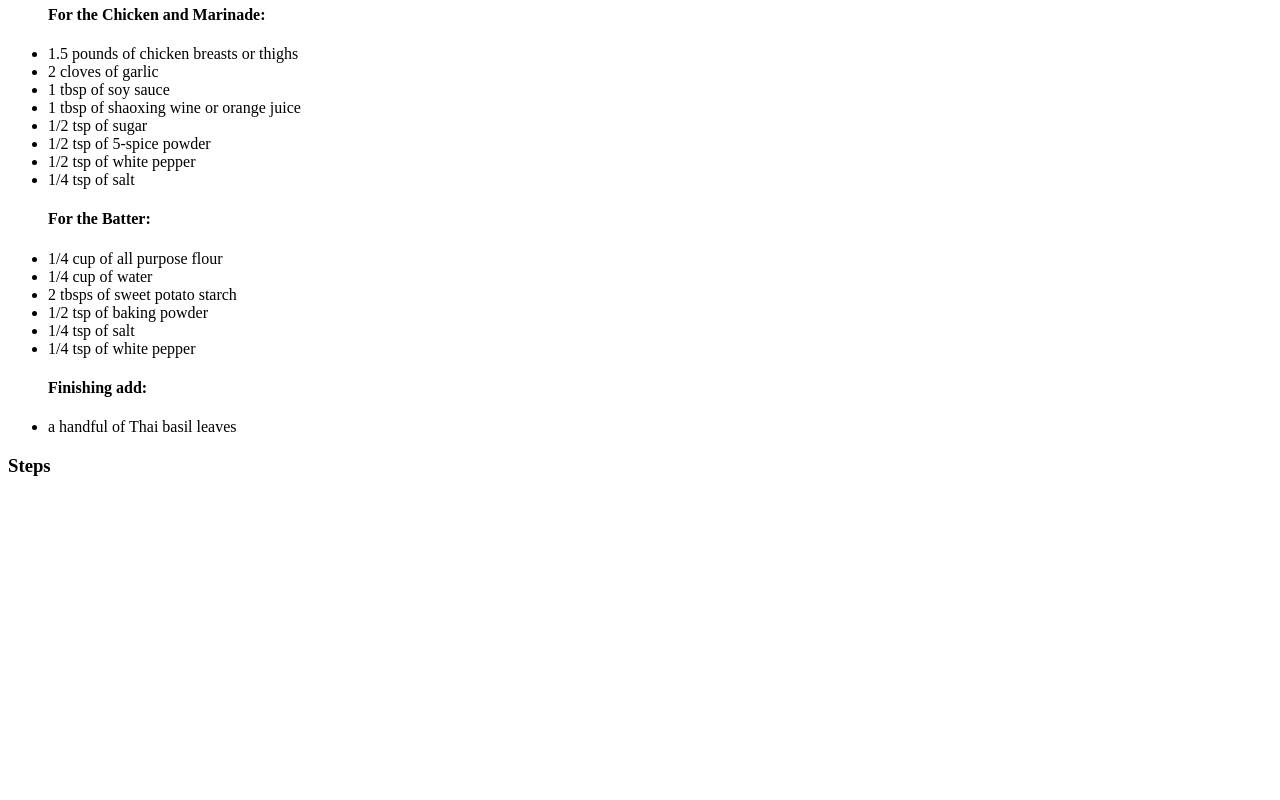
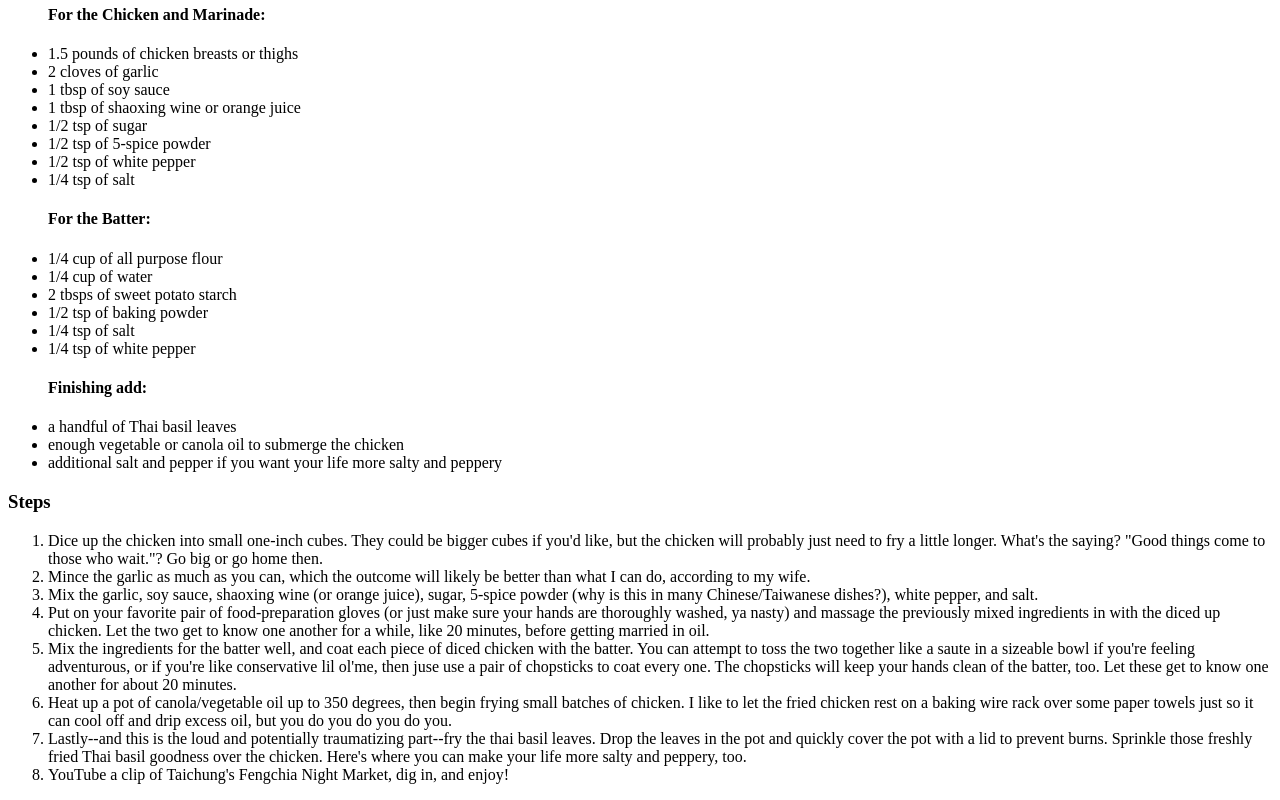
Before and after one commit to etteh/odin-recipes, a plain HTML site: page recipes/tw-popck.html in a window 1280 px wide. Shown: the part 526-1326 px from the top of the page. Before the commit the page ends 1022 px from the top, so only its background shows below. Drawn offline with Linux system fonts and the light colour scheme.

Commit message:
Add ordered list of steps

```diff
--- a/recipes/tw-popck.html
+++ b/recipes/tw-popck.html
@@ -9,6 +9,7 @@
         <img src="https://static01.nyt.com/images/2020/11/17/dining/sl-taiwanese-fried-chicken/merlin_179866965_dae18691-ff16-4d53-8d55-965933bbaa5b-articleLarge.jpg" alt="Popcorn Chicken photo">
         <p>Popcorn chicken's name is funny. It's not exactly popcorn. Popcorn is the result of heated corn kernels. Is popcorn chicken a result of heated chicken? It kind of is.</p>
         <p>But you should not expect it to be ready made within two minutes in a microwave. Here's a simple recipe that explains step-by-step how to make popcorn chicken just like the kind found in Taichung's Fenchia Night Market.</p>
+
         <h3>Ingredients</h3>
         <ul>
             <h4>For the Chicken and Marinade:</h4>
@@ -29,10 +30,20 @@
             <li>1/4 tsp of white pepper</li>
             <h4>Finishing add:</h4>
             <li>a handful of Thai basil leaves</li>
+            <li>enough vegetable or canola oil to submerge the chicken</li>
+            <li>additional salt and pepper if you want your life more salty and peppery</li>
         </ul>
+
         <h3>Steps</h3>
         <ol>
-
+            <li>Dice up the chicken into small one-inch cubes. They could be bigger cubes if you'd like, but the chicken will probably just need to fry a little longer. What's the saying? "Good things come to those who wait."? Go big or go home then.</li>
+            <li>Mince the garlic as much as you can, which the outcome will likely be better than what I can do, according to my wife.</li>
+            <li>Mix the garlic, soy sauce, shaoxing wine (or orange juice), sugar, 5-spice powder (why is this in many Chinese/Taiwanese dishes?), white pepper, and salt.</li>
+            <li>Put on your favorite pair of food-preparation gloves (or just make sure your hands are thoroughly washed, ya nasty) and massage the previously mixed ingredients in with the diced up chicken. Let the two get to know one another for a while, like 20 minutes, before getting married in oil.</li>
+            <li>Mix the ingredients for the batter well, and coat each piece of diced chicken with the batter. You can attempt to toss the two together like a saute in a sizeable bowl if you're feeling adventurous, or if you're like conservative lil ol'me, then juse use a pair of chopsticks to coat every one. The chopsticks will keep your hands clean of the batter, too. Let these get to know one another for about 20 minutes.</li>
+            <li>Heat up a pot of canola/vegetable oil up to 350 degrees, then begin frying small batches of chicken. I like to let the fried chicken rest on a baking wire rack over some paper towels just so it can cool off and drip excess oil, but you do you do you do you.</li>
+            <li>Lastly--and this is the loud and potentially traumatizing part--fry the thai basil leaves. Drop the leaves in the pot and quickly cover the pot with a lid to prevent burns. Sprinkle those freshly fried Thai basil goodness over the chicken. Here's where you can make your life more salty and peppery, too.</li>
+            <li>YouTube a clip of Taichung's Fengchia Night Market, dig in, and enjoy!</li>
         </ol>
     </body>
 </html>
```
